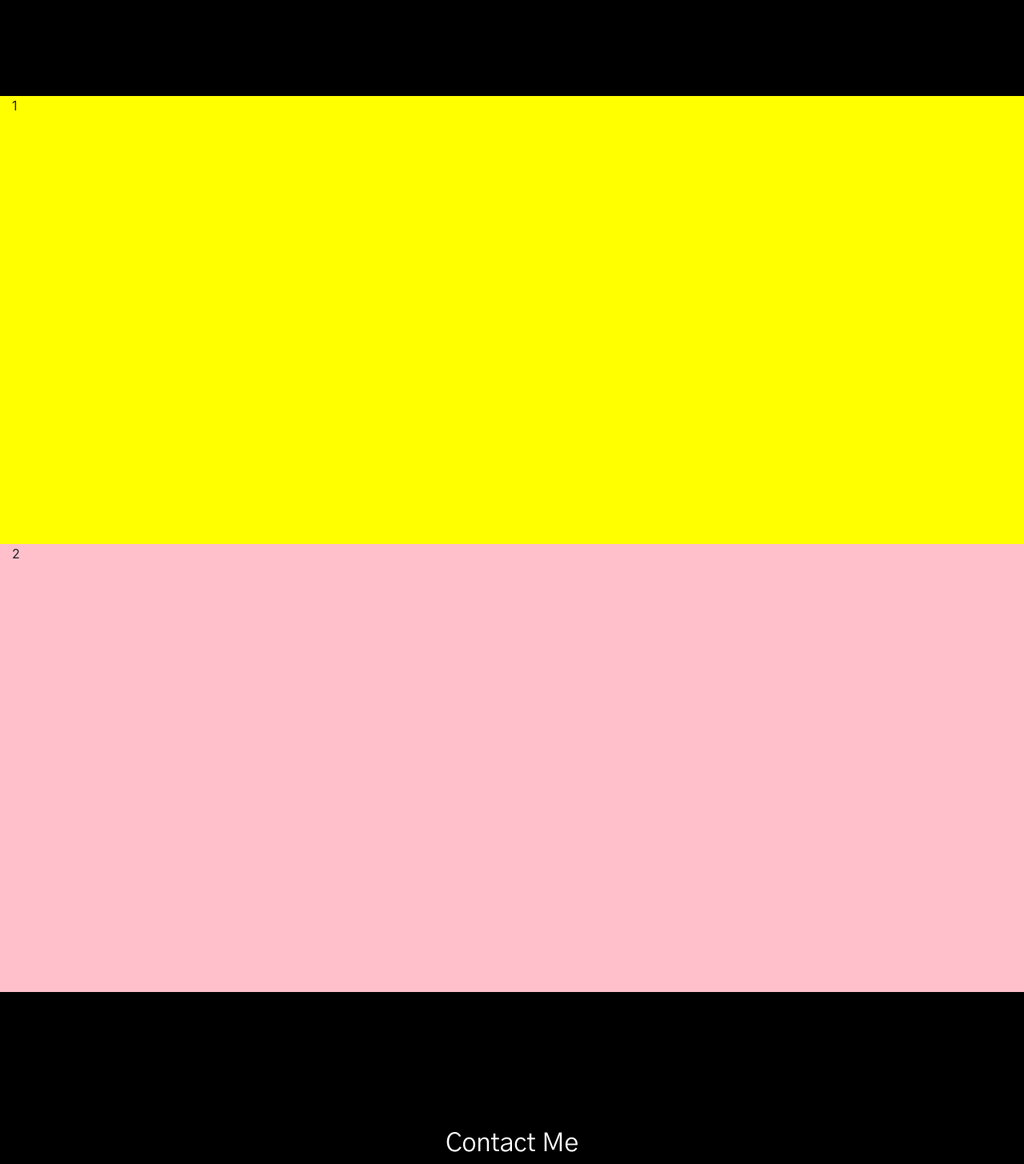
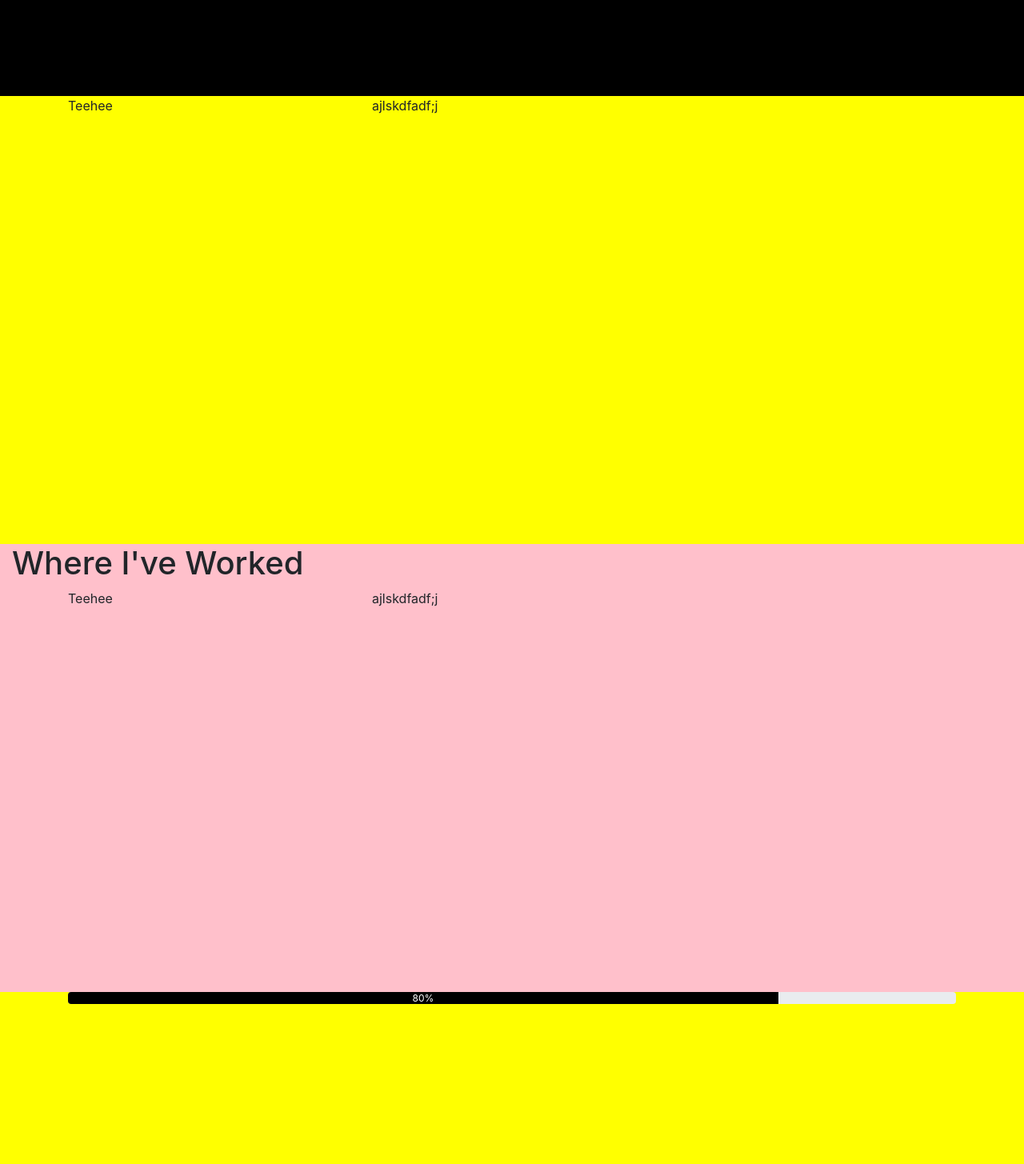
Before and after one commit to tesiawu/personal-website, a React (Create React App) app: page /profile in a window 1280 px wide. Shown: the part 380-1835 px from the top of the page at 80% size. Built offline with nearby package versions, Linux system fonts and the light colour scheme.

Commit message:
finally got the skill bars to show properly

```diff
--- a/src/Profile.js
+++ b/src/Profile.js
@@ -1,12 +1,35 @@
 import React, {Component} from 'react'
 import {Link} from 'react-router-dom'
 import Footer from './Footer';
+import {Container, Row, Col} from 'react-bootstrap'
+import ProgressBar from 'react-bootstrap/ProgressBar'
 
 export default class Profile extends Component {
   /**
    * Builds and renders the card containing the party image and basic
    * information
    */
+  constructor(props) {
+    super(props);
+    this.state = {
+      progress: 0
+    };
+  }
+
+  componentDidMount() {
+    let retVal = setInterval(function() {
+      if ( this.state.progress >= 80){
+        clearInterval(retVal)
+        return;
+      }
+      this.setState({
+        progress: this.state.progress + 10});
+
+
+      }.bind(this), 100);
+
+  }
+
   render () {
     const styles = {
       imgStyle: {
@@ -17,16 +40,50 @@ export default class Profile extends Component {
       }
     }
 
+
     return (
       <div>
         <div className='container-profile'>
 
         </div>
         <div class="col-1">
-        1
+
+          <Container>
+            <Row>
+              <Col xs={4}>
+                Teehee
+              </Col>
+              <Col xs={8}>
+                ajlskdfadf;j
+              </Col>
+            </Row>
+          </Container>
         </div>
+
         <div class="col-2">
-        2
+          <div>
+            <h1>Where I've Worked</h1>
+          </div>
+          <Container>
+            <Row>
+              <Col xs={4}>
+                Teehee
+              </Col>
+              <Col xs={8}>
+                ajlskdfadf;j
+              </Col>
+            </Row>
+          </Container>
+        </div>
+
+        <div class="col-1">
+          <Container>
+            <Row>
+              <Col xs={12}>
+                <ProgressBar now={this.state.progress} class="progress-bar" label={`${this.state.progress}%`} style={{height: 15}} />
+              </Col>
+            </Row>
+          </Container>
         </div>
 
         <footer>
--- a/src/css/style.css
+++ b/src/css/style.css
@@ -243,3 +243,7 @@
   height: 70vh;
   min-width: 100%;
 }
+
+.progress-bar {
+  background-color: black! important
+}
```
